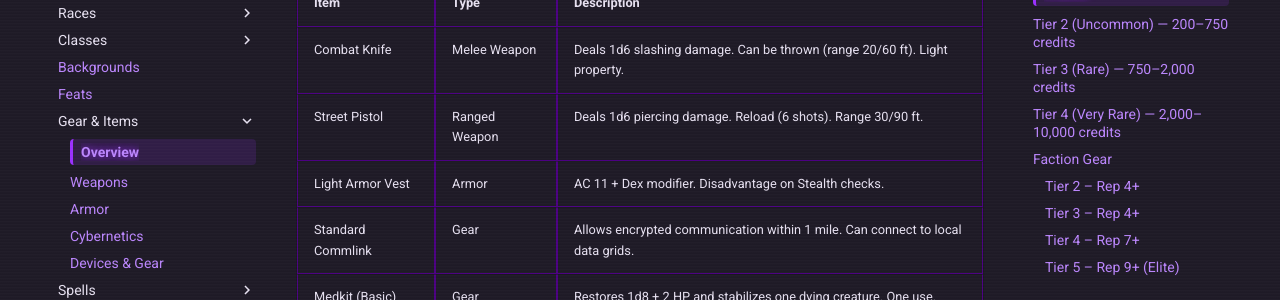
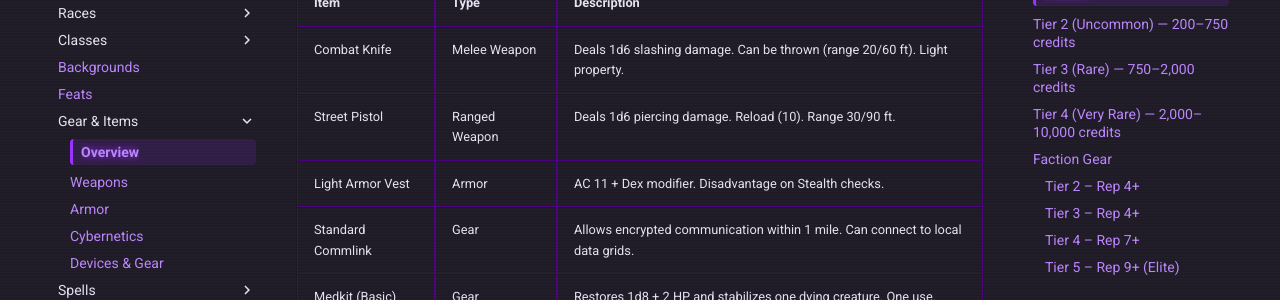
Before and after one commit to BruhfessorX/cybercraft5e, an MkDocs documentation site: the page built from docs/gear-items/overview.md, in a window 1280 px wide and 900 px high, scrolled down 532 px. Shown: the part 151-451 px from the top of the window. Built offline with MkDocs 1.6.1 and Material for MkDocs 9.7.7, drawn with Linux system fonts in a browser that asks for light colours; comment, search, counter and statistics services are not loaded.

Commit message:
Weapon overview changes

```diff
--- a/docs/gear-items/overview.md
+++ b/docs/gear-items/overview.md
@@ -19,7 +19,7 @@ Affordable, mass-produced gear that’s easy to find and requires no special con
 | Item | Type | Description |
 |------|------|-------------|
 | Combat Knife | Melee Weapon | Deals 1d6 slashing damage. Can be thrown (range 20/60 ft). Light property. |
-| Street Pistol | Ranged Weapon | Deals 1d6 piercing damage. Reload (6 shots). Range 30/90 ft. |
+| Street Pistol | Ranged Weapon | Deals 1d6 piercing damage. Reload (10). Range 30/90 ft. |
 | Light Armor Vest | Armor | AC 11 + Dex modifier. Disadvantage on Stealth checks. |
 | Standard Commlink | Gear | Allows encrypted communication within 1 mile. Can connect to local data grids. |
 | Medkit (Basic) | Gear | Restores 1d8 + 2 HP and stabilizes one dying creature. One use. |
```
Also changed, not shown: docs/gear-items/weapons.md (+1 -1 lines).
